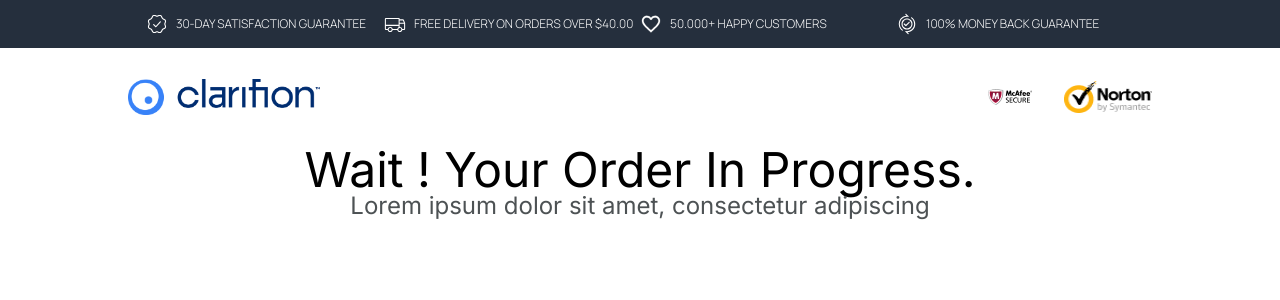
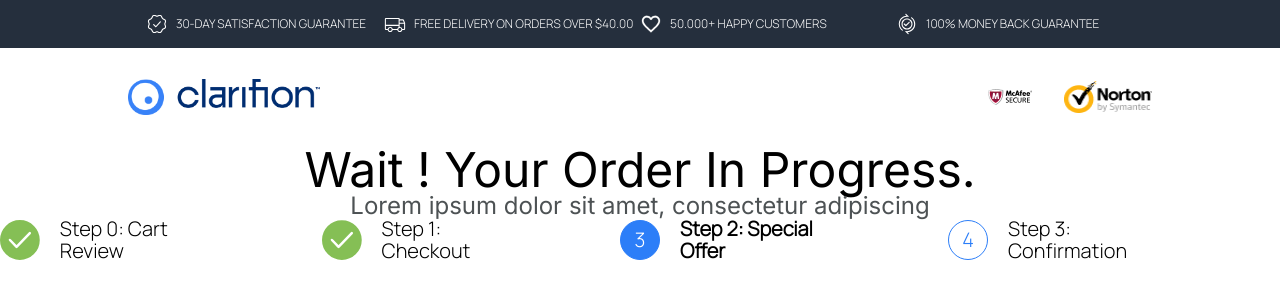
Before and after one commit to AndresAusecha/ejam-test, a Next.js app: page / in a window 1280 px wide. Shown: the top 300 px of the page. Built offline with nearby package versions, Linux system fonts and the light colour scheme.

Commit message:
create steps section

```diff
--- /dev/null
+++ b/src/app/assets/images/svg/CheckedStep.jsx
@@ -0,0 +1,6 @@
+export default ({ className }) => (
+  <svg viewBox="0 0 40 40" fill="none" xmlns="http://www.w3.org/2000/svg" className={className}>
+    <circle cx="20" cy="20" r="19" fill="#85BF55" stroke="#85BF55" strokeWidth="2"/>
+    <path d="M9.99977 20L16.6586 27L29.9998 13" stroke="white" strokeWidth="2.5" strokeLinecap="round" strokeLinejoin="round"/>
+  </svg>
+)
--- /dev/null
+++ b/src/app/components/steps/Steps.jsx
@@ -0,0 +1,36 @@
+import CheckedStep from "@/app/assets/images/svg/CheckedStep";
+import cx from "classnames";
+import React, { useState } from "react";
+
+
+export default () => {
+  const [steps, setSteps] = useState([
+    { name: "Cart Review", state: 1, active: false },
+    { name: "Checkout", state: 1, active: false },
+    { name: "Special Offer", state: 0, active: true },
+    { name: "Confirmation", state: 0, active: false },
+  ])
+  return (
+    <div className="flex">
+      {steps.map((step, index) => (
+          <div className="flex flex-col justify-center items-center mr-5 lg:mr-[87px] lg:flex-row">
+            {step.state === 0 ?
+              <div className={cx("flex justify-center items-center w-5 h-5 lg: rounded-full border !border-primary/blue lg:w-10 lg:h-10", step.active && "bg-primary/blue")}>
+                <p className={cx("m-0  text-sm lg:text-xl leading-[15.4] lg:leading-[22px]", step.active ? "text-white" : "text-primary/blue")}>
+                  {index + 1}
+                </p>
+              </div>
+              : <CheckedStep className="w-5 h-5 lg:w-10 lg:h-10" />
+            }
+            <p className="block lg:hidden text-xs leading-[13.2px]">
+              {step.name}
+            </p>
+            <p className={cx("hidden lg:block ml-5 text-xl leading-[22px]", step.active && "font-bold")}>
+              Step {index}: {step.name}
+            </p>
+          </div>
+        )
+      )}
+    </div>
+  )
+}
--- a/src/app/page.js
+++ b/src/app/page.js
@@ -8,6 +8,7 @@ import LeftChevron from "./assets/images/svg/leftChevron.jsx"
 import RightChevron from "./assets/images/svg/rightChevron.jsx"
 import React, { useState } from "react"
 import cx from "classnames"
+import Steps from "./components/steps/Steps.jsx"
 
 export default function Home() {
   const [currentNavSlide, setCurrentNavSlide] = useState(0)
@@ -90,6 +91,7 @@ export default function Home() {
           Lorem ipsum dolor sit amet, consectetur adipiscing
         </h2>
       </div>
+      <Steps />
     </main>
   )
 }
--- a/tailwind.config.js
+++ b/tailwind.config.js
@@ -15,6 +15,7 @@ module.exports = {
       colors: {
         "primary/dark": "#252F3D",
         "primary/green": "#59AE43",
+        "primary/blue": "#2C7EF8",
         "secondary/gray": "#4D5254"
       }
     },
```
